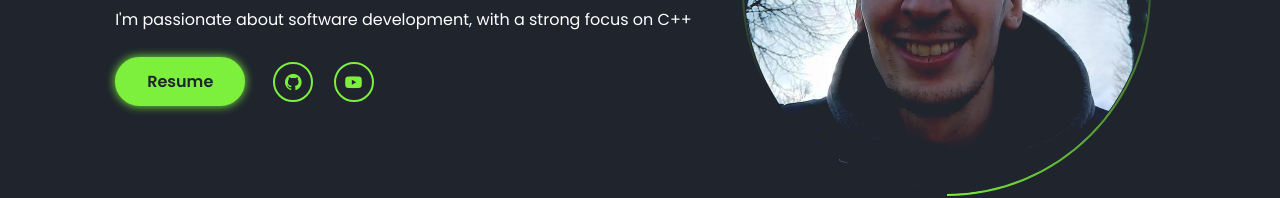
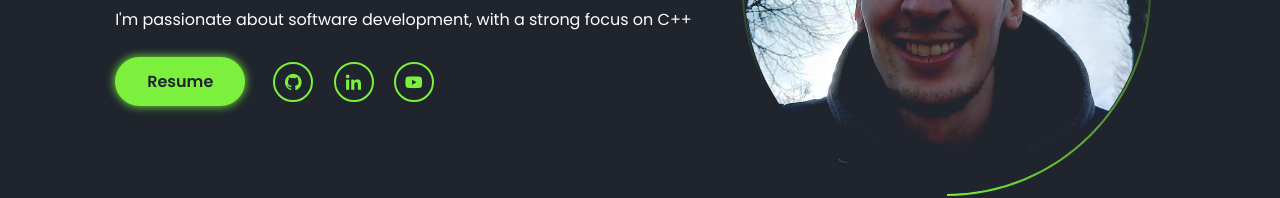
Before and after one commit to alesurankar/MojProfil.live, a plain HTML site: page Profile1/profile.html in a window 1280 px wide. Shown: the part 439-637 px from the top of the page. Drawn offline with nearby package versions, Linux system fonts and the light colour scheme.

Commit message:
adding linkedin link

```diff
--- a/Profile1/profile.html
+++ b/Profile1/profile.html
@@ -46,6 +46,7 @@
                 <a href="../Resume/resume.html" class="btn">Resume</a>
                 <div class="sci">
                     <a href="https://github.com/alesurankar"><i class='bx bxl-github'></i></a>
+                    <a href="https://www.linkedin.com/in/ale%C5%A1-urankar-a255721ba/"><i class='bx bxl-linkedin'></i></a>
                     <a href="https://www.youtube.com/@aleurankar"><i class='bx bxl-youtube'></i></a>
                 </div>
             </div>
```
Also changed, not shown: Profile2/profile.html (+1 -0 lines).
